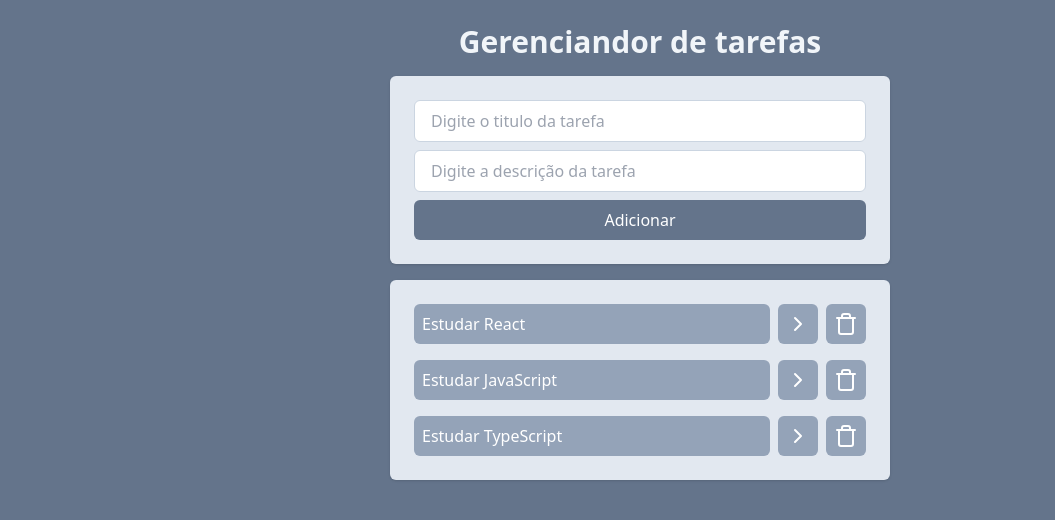
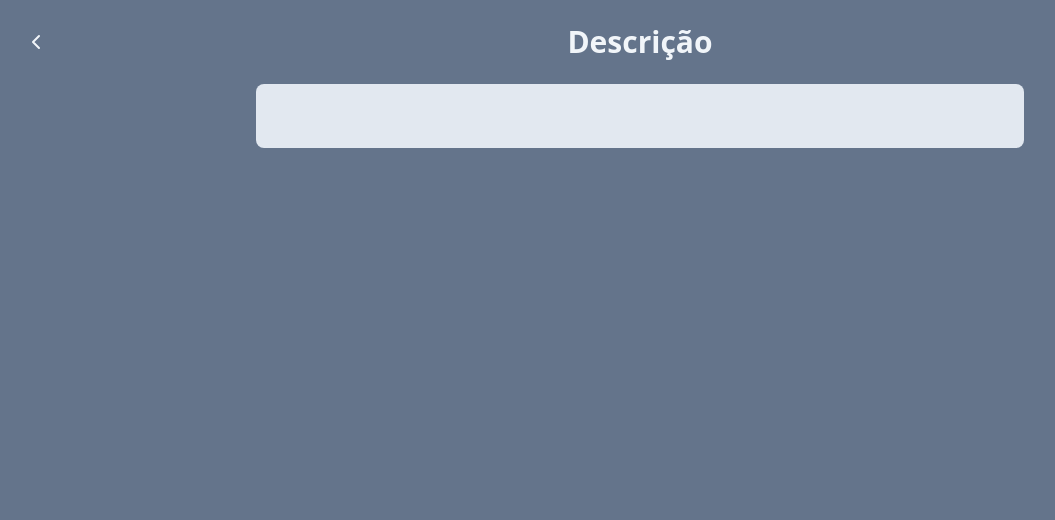
Before and after one commit to vitorvilarindo/Project-Morphels-REACT-FrontEnd, a React (Vite) app: page /tasks in a window 1280 px wide. Shown: the top 520 px of the page, without its empty margins (0-1055 px from the left). Built offline with nearby package versions, Linux system fonts and the light colour scheme.

Commit message:
Add task details page and integrate routing
Introduces react-router-dom for client-side routing. Adds a new TaskPage component to display task details, updates Tasks component to navigate to details, and configures routes in main.jsx.

```diff
--- a/package.json
+++ b/package.json
@@ -13,7 +13,8 @@
     "@tailwindcss/vite": "^4.1.13",
     "lucide-react": "^0.435.0",
     "react": "^18.3.1",
-    "react-dom": "^18.3.1"
+    "react-dom": "^18.3.1",
+    "react-router-dom": "^7.9.3"
   },
   "devDependencies": {
     "@eslint/js": "^9.9.0",
--- a/src/components/Tasks.jsx
+++ b/src/components/Tasks.jsx
@@ -1,6 +1,16 @@
 import { ChevronRightIcon, TrashIcon } from "lucide-react";
+import { useNavigate } from "react-router-dom";
 
 export default function Tasks(props) {
+  const navigate = useNavigate();
+
+  function onSeeDetails(task) {
+    const query = new URLSearchParams();
+    query.set("title", task.title);
+    query.set("description", task.description);
+    navigate(`/tasks?${query.toString()}`);
+  }
+
   return (
     <div className="p-6 bg-slate-200 rounded-md shadow">
       <ul className="space-y-4" >
@@ -9,7 +19,7 @@ export default function Tasks(props) {
             <button onClick={() => props.onCheckTask(task.id)} className={`bg-slate-400 w-full text-left text-white p-2 rounded-md ${task.IsCompleted && "line-through" }`}>
               {task.title}
               </button>
-            <button className="bg-slate-400 text-white p-2 rounded-md"><ChevronRightIcon /> </button>
+            <button onClick={() => onSeeDetails(task)} className="bg-slate-400 text-white p-2 rounded-md"><ChevronRightIcon /> </button>
             <button onClick={() => props.deleteTask(task.id)} className="bg-slate-400 text-white p-2 rounded-md"><TrashIcon /> </button>
             </li>
         ))}
--- a/src/main.jsx
+++ b/src/main.jsx
@@ -2,9 +2,22 @@ import { StrictMode } from 'react'
 import { createRoot } from 'react-dom/client'
 import App from './App.jsx'
 import './index.css'
+import { createBrowserRouter, RouterProvider } from "react-router-dom";
+import TaskPage from './pages/taskpage.jsx';
+
+const router = createBrowserRouter([
+  {
+    path: "/",
+    element: <App />,
+  },
+  {
+    path: "/tasks",
+    element: <TaskPage />,
+  }
+]);
 
 createRoot(document.getElementById('root')).render(
   <StrictMode>
-    <App />
+    <RouterProvider router={router} />
   </StrictMode>,
 )
--- /dev/null
+++ b/src/pages/taskpage.jsx
@@ -0,0 +1,22 @@
+import { ChevronLeftIcon } from "lucide-react";
+import { useSearchParams as userSearchParams } from "react-router-dom";
+
+function TaskPage () {
+  const [searchParams] = userSearchParams();
+  const title = searchParams.get("title");
+  const description = searchParams.get("description");
+  return  <div className="w-screen h-screen bg-slate-500 p-6">
+    <div className="flex relative justify-center mb-6">
+      <button className="absolute left-0 top-0 bottom-0 text-slate-100" onClick={() => window.history.back()}>
+        <ChevronLeftIcon />
+      </button>
+      <h1 className="text-3xl text-slate-100 font-bold text-center">Descrição</h1>
+    </div>
+    <div className="bg-slate-200 max-w-3xl mx-auto p-6 rounded-lg flex flex-col gap-4">
+      <h2 className="text-xl font-bold text-slate-600">{title}</h2>
+      <p className="text-slate-600">{description}</p>
+    </div>
+  </div>
+}
+
+export default TaskPage;
```
Also changed, not shown: 1 other file (tests, documents, lock files or other folders).
